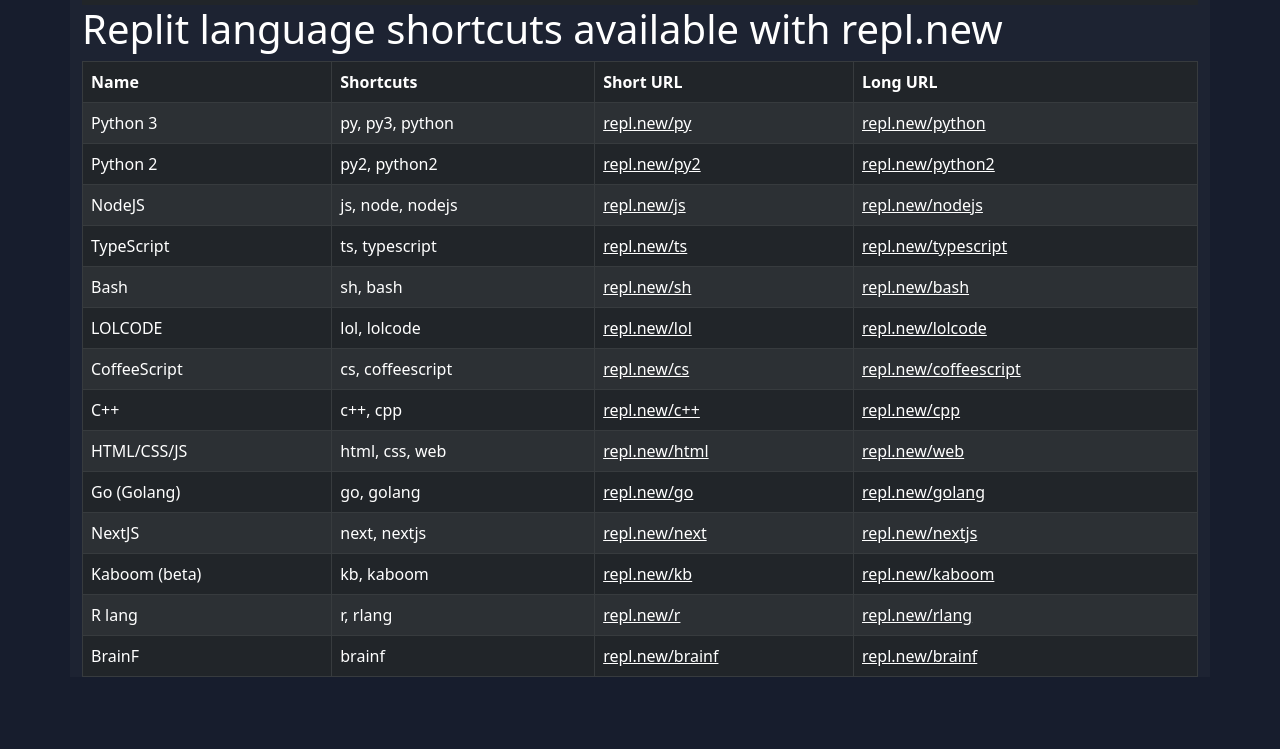
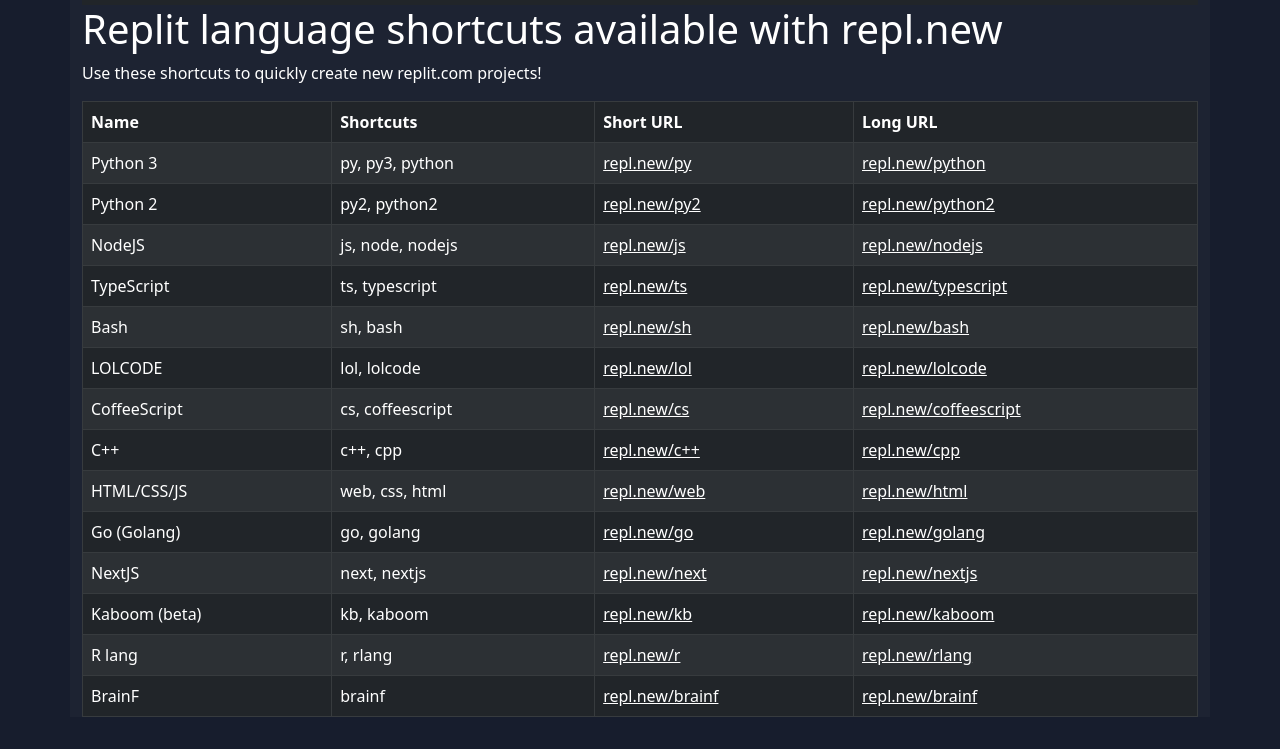
Before and after one commit to jahands/new-redirector-replit, a website: page public/help.html in a window 1280 px wide. Shown: the part 51-800 px from the top of the page. Drawn offline with nearby package versions, Linux system fonts and the light colour scheme.

Commit message:
Add description

```diff
--- a/public/help.html
+++ b/public/help.html
@@ -4,6 +4,7 @@
 <head>
     <!-- Required meta tags -->
     <meta charset="utf-8">
+    <meta name="description" content="Quickly create Replit projects using repl.new">
     <meta name="viewport" content="width=device-width, initial-scale=1">
 
     <!-- Bootstrap CSS -->
@@ -16,7 +17,7 @@
             font-size: 16px;
         }
 
-        h1 {
+        h1,h2,h3,p {
             color: white;
         }
 
@@ -62,7 +63,7 @@
                     { name: 'LOLCODE', shortcuts: ['lol', 'lolcode'] },
                     { name: 'CoffeeScript', shortcuts: ['cs', 'coffeescript'] },
                     { name: 'C++', shortcuts: ['c++', 'cpp'] },
-                    { name: 'HTML/CSS/JS', shortcuts: ['html', 'css', 'web'] },
+                    { name: 'HTML/CSS/JS', shortcuts: ['web', 'css', 'html'] },
                     { name: 'Go (Golang)', shortcuts: ['go', 'golang'] },
                     { name: 'NextJS', shortcuts: ['next', 'nextjs'] },
                     { name: 'Kaboom (beta)', shortcuts: ['kb', 'kaboom'] },
@@ -135,6 +136,7 @@
     </script>
     <div class="container" style="background-color: #1D2332">
         <h1>Replit language shortcuts available with repl.new</h1>
+        <p>Use these shortcuts to quickly create new replit.com projects!</p>
         <table id="langlist" class="table table-bordered table-striped table-dark"></table>
     </div>
 </body>
```
